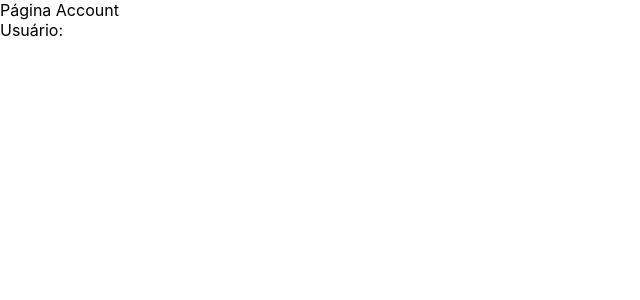
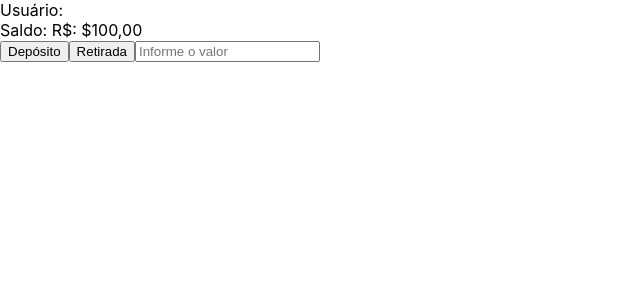
Before and after one commit to Kamila-hydalgo/desafio-tecnico-XP, a React (Create React App) app in the folder desafio-xp/: page /account in a window 1280 px wide. Shown: the top 300 px of the page, without its empty margins (0-640 px from the left). Built offline with nearby package versions, Linux system fonts and the light colour scheme.

Commit message:
feat: rota /account e função de depósito implementadas

```diff
--- a/desafio-xp/src/pages/Account/Account.js
+++ b/desafio-xp/src/pages/Account/Account.js
@@ -1,11 +1,42 @@
-import React from 'react';
+import React, { useState } from 'react';
+import { useSelector, useDispatch } from 'react-redux';
 import Header from '../../components/Header/Header';
+import { addingMoney } from '../../redux/slices/user';
 
 function Account() {
+  const [incrementAmount, setIncrementAmount] = useState();
+  const balance = useSelector((state) => state.user.balance);
+  const incrementValue = Number(incrementAmount) || 0;
+
+  const dispatch = useDispatch();
+
   return (
     <div>
-      Página Account
       <Header />
+      <div>
+        <div>
+          Saldo: R$: $
+          {balance}
+          ,00
+        </div>
+        <button
+          type="button"
+          onClick={() => dispatch(addingMoney(incrementValue))}
+        >
+          Depósito
+        </button>
+        <button
+          type="button"
+        >
+          Retirada
+        </button>
+        <input
+          id="value"
+          placeholder="Informe o valor"
+          value={incrementAmount}
+          onChange={(e) => setIncrementAmount(e.target.value)}
+        />
+      </div>
     </div>
   );
 }
--- a/desafio-xp/src/pages/Assets/Assets.js
+++ b/desafio-xp/src/pages/Assets/Assets.js
@@ -1,12 +1,24 @@
 import React from 'react';
+import { useNavigate } from 'react-router-dom';
 import Header from '../../components/Header/Header';
 
 function Assets() {
+  const navigate = useNavigate();
+
+  const handleClick = () => {
+    navigate('/account');
+  };
   return (
     <div>
       <Header />
       <div>
         Assets
+        <button
+          type="button"
+          onClick={handleClick}
+        >
+          Depósito/Retirada
+        </button>
       </div>
     </div>
   );
--- a/desafio-xp/src/pages/Login/Login.js
+++ b/desafio-xp/src/pages/Login/Login.js
@@ -29,6 +29,8 @@ function Login() {
 
   return (
     <div>
+      <form>
+        <h1>TradeX</h1>
         <input
           id="email"
           type="email"
@@ -48,6 +50,7 @@ function Login() {
         >
           Entrar
         </button>
+      </form>
     </div>
   );
 }
--- a/desafio-xp/src/redux/slices/user.js
+++ b/desafio-xp/src/redux/slices/user.js
@@ -3,6 +3,7 @@ import { createSlice } from '@reduxjs/toolkit';
 const initialState = {
   email: '',
   password: '',
+  balance: 100,
 };
 
 export const userSlice = createSlice({
@@ -15,8 +16,11 @@ export const userSlice = createSlice({
     changePassword: (state, action) => {
       state.password = action.payload;
     },
+    addingMoney: (state, action) => {
+      state.balance += action.payload;
+    },
   },
 });
 
-export const { changeName, changePassword } = userSlice.actions;
+export const { changeName, changePassword, addingMoney } = userSlice.actions;
 export default userSlice.reducer;
```
Lines whose indentation alone changed are shown as unchanged.
